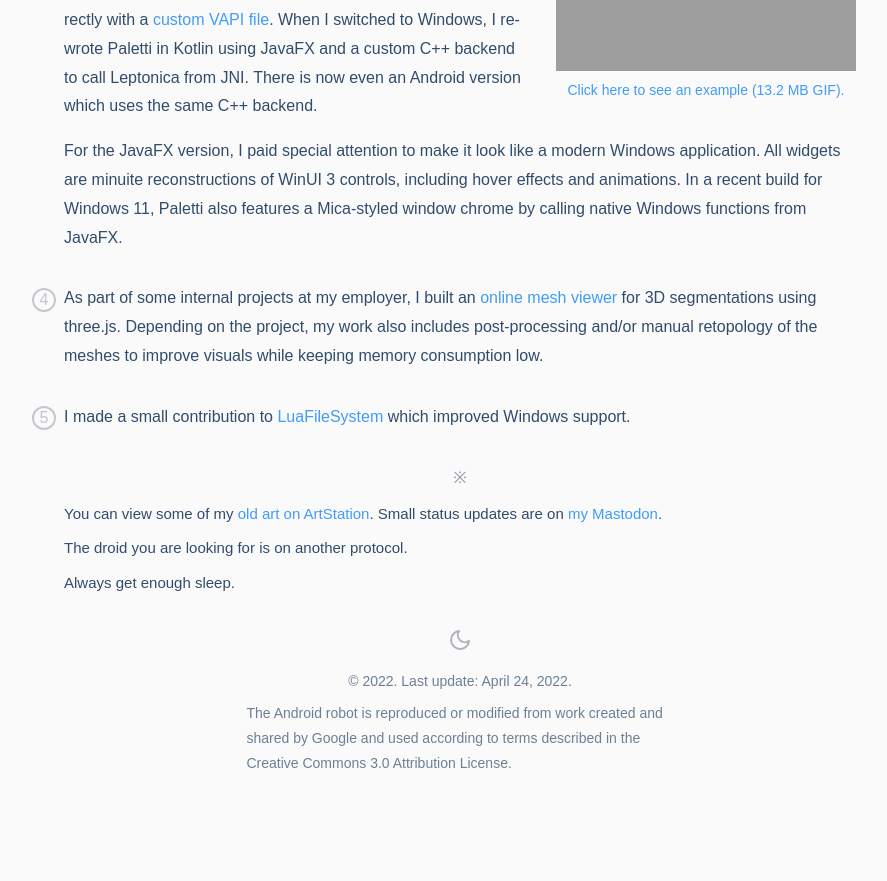
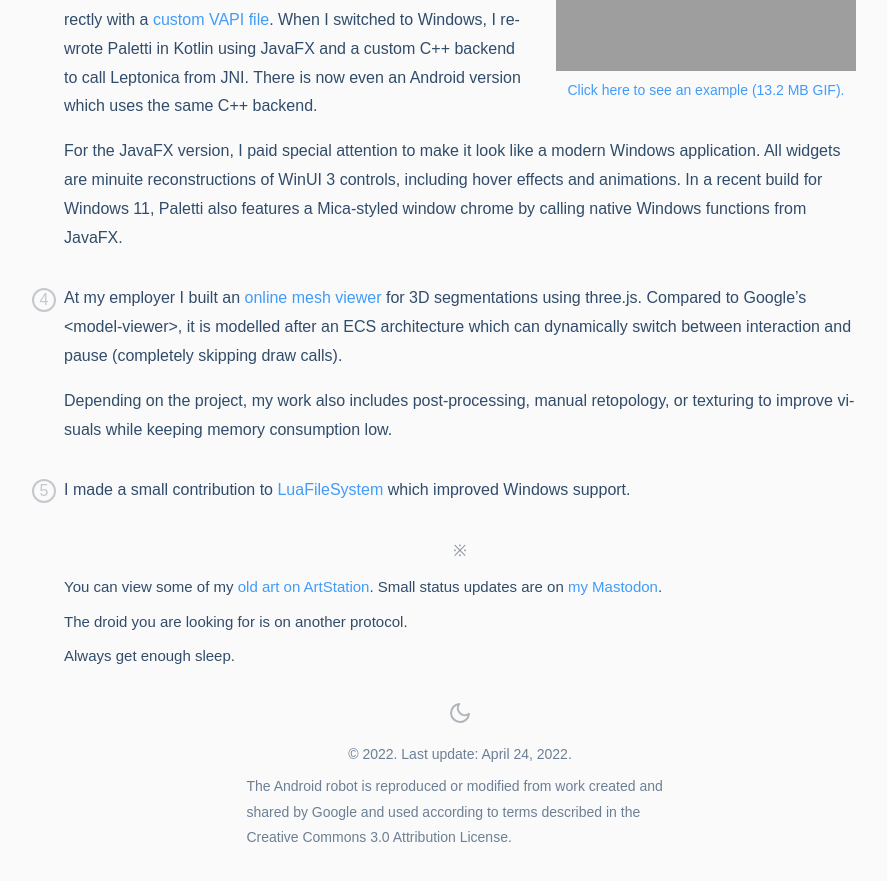
Before and after one commit to Eroica/eroica.github.io, a Jekyll site: the page built from index.html, in a window 1280 px wide and 900 px high, scrolled down 1312 px. Shown: the top 881 px of the window, without its empty margins (180-1067 px from the left). Built offline with Jekyll 4.4.1, drawn with Linux system fonts in a browser that asks for light colours; before the commit the page ends 2138 px from its top, so only the background shows below that.

Commit message:
Update index page content

```diff
--- a/index.html
+++ b/index.html
@@ -2,6 +2,10 @@
 title: .plan
 layout: default
 ---
+
+{% if site.github %}
+<p>GitHub automatically builds a website for this public repository. My self-hosted version is available at <a href="https://groundctrl.earth">groundctrl.earth</a>.
+{% endif %}
 
 <p>Here are some examples of the kind of work I do:</p>
 
@@ -57,7 +61,9 @@ layout: default
 </section>
 
 <section class="plan colored-links" data-vbox>
-	<p>As part of some internal projects at my employer, I built an <a href="https://data.ariadne.ai/3d/sars-cov2/">online mesh viewer</a> for 3D segmentations using three.js. Depending on the project, my work also includes post-processing and/or manual retopology of the meshes to improve visuals while keeping memory consumption low.</p>
+	<p>At my employer I built an <a href="https://data.ariadne.ai/3d/sars-cov2/">online mesh viewer</a> for 3D segmentations using three.js. Compared to Google’s &lt;model-viewer&gt;, it is modelled after an ECS architecture which can dynamically switch between interaction and pause (completely skipping draw calls).</p>
+
+	<p>Depending on the project, my work also includes post-processing, manual retopology, or texturing to improve visuals while keeping memory consumption low.</p>
 </section>
 
 <section class="plan colored-links" data-vbox>
```
